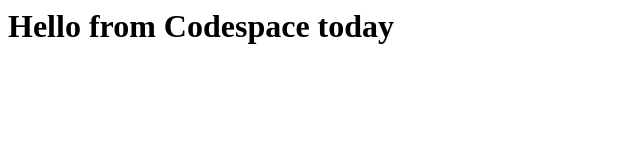
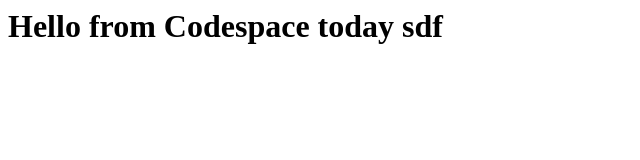
Before and after one commit to bluejax/skills-code-with-codespaces, a plain HTML site: page index.html in a window 1280 px wide. Shown: the full height of the page, 0-640 px from the left. Drawn offline with Linux system fonts and the light colour scheme.

Commit message:
stagee 1

```diff
--- a/index.html
+++ b/index.html
@@ -1,3 +1,3 @@
 <html>
-  <h1>Hello from Codespace today</h1>
+  <h1>Hello from Codespace today sdf</h1>
 </html>
```
